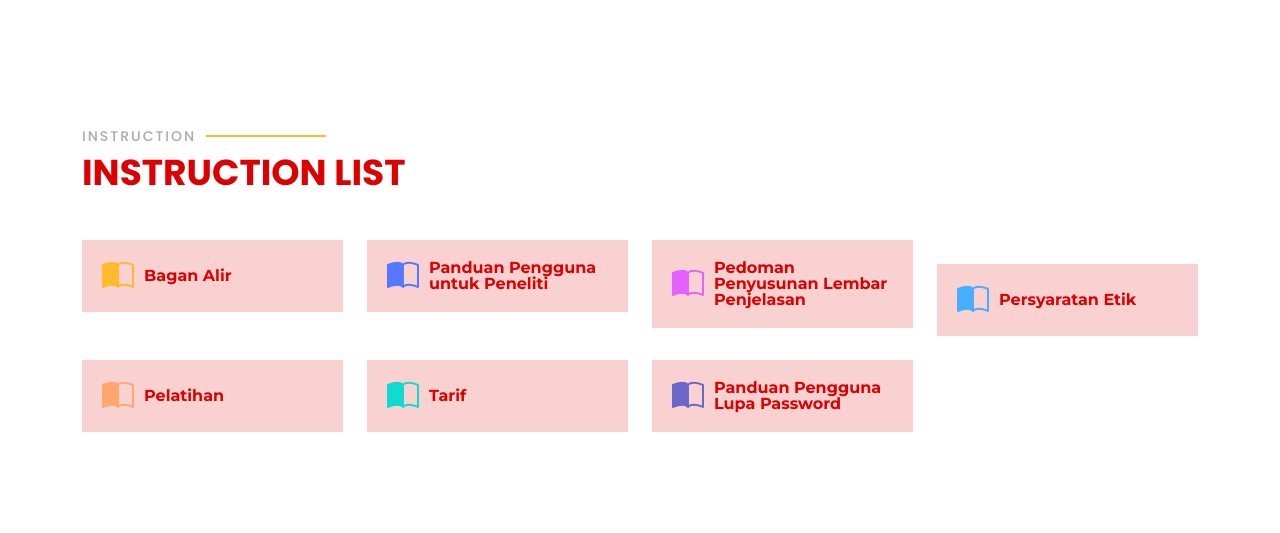
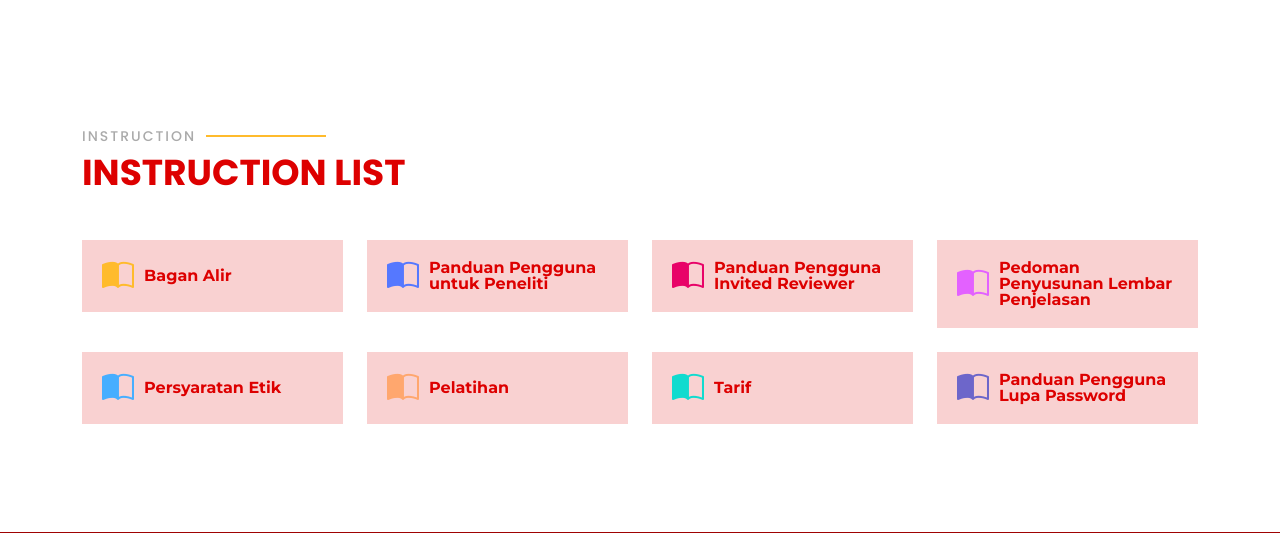
Before and after one commit to nasyihulwan/komisi-etik-penelitian3, a CodeIgniter app: page /komisi-etik-penelitian3/ in a window 1280 px wide. Shown: the part 1037-1570 px from the top of the page. Run offline with CodeIgniter, Linux system fonts and the light colour scheme; some libraries are stand-ins or nearby versions.

Commit message:
update 10 jan last

```diff
--- a/application/views/homepage/index.php
+++ b/application/views/homepage/index.php
@@ -95,12 +95,12 @@
                           <h3><a href="">Panduan Pengguna untuk Peneliti</a></h3>
                       </div>
                   </div>
-                  <!-- <div class="col-lg-3 col-md-4 mt-4 mt-md-0">
+                  <div class="col-lg-3 col-md-4 mt-4 mt-md-0">
                       <div class="icon-box" data-aos="zoom-in" data-aos-delay="150">
                           <i class="bi bi-book-half" style="color: #e80368;"></i>
                           <h3><a href="">Panduan Pengguna Invited Reviewer</a></h3>
                       </div>
-                  </div> -->
+                  </div>
                   <div class="col-lg-3 col-md-4 mt-4 mt-lg-0">
                       <div class="icon-box" data-aos="zoom-in" data-aos-delay="200">
                           <i class="bi bi-book-half" style="color: #e361ff;"></i>
```
